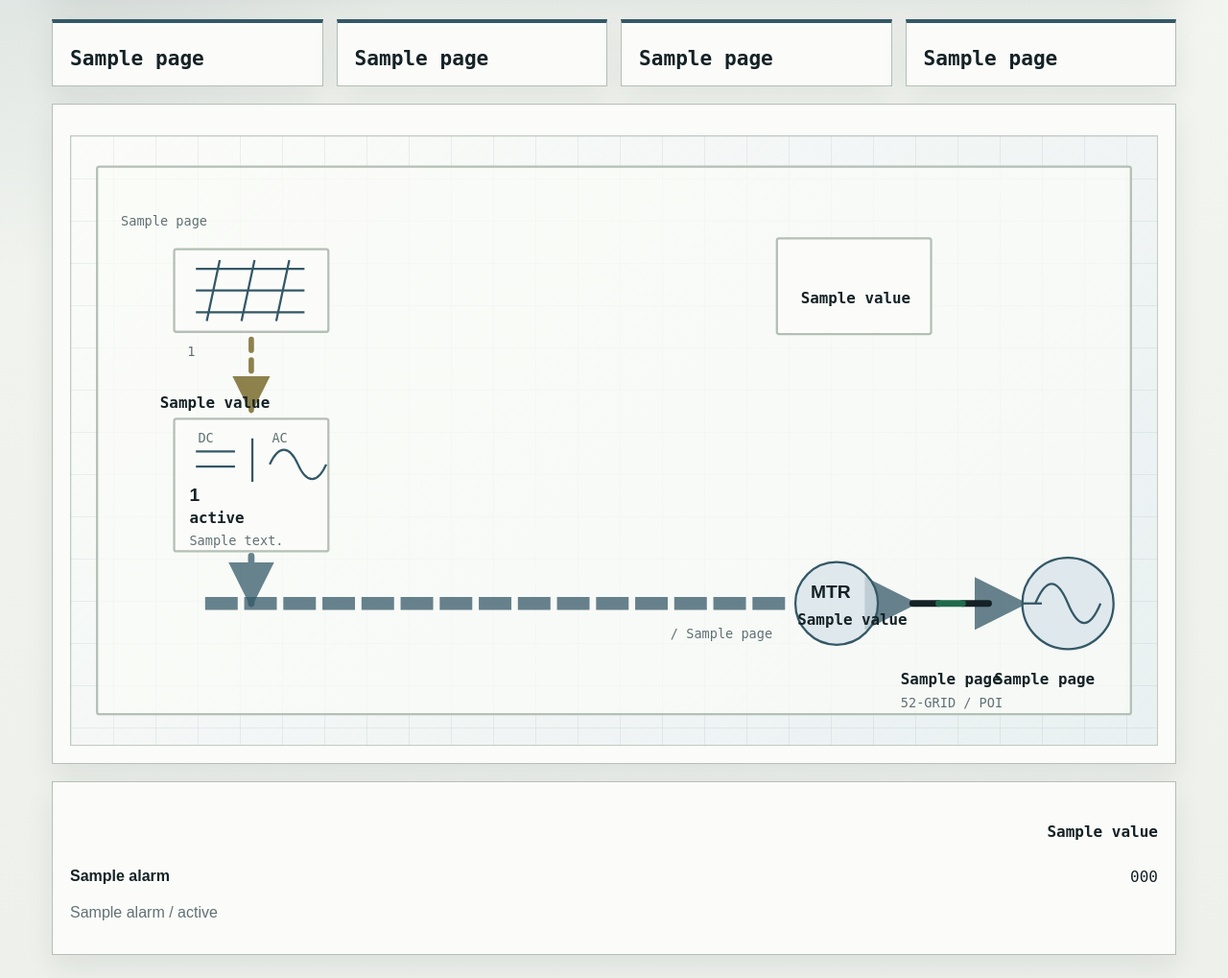
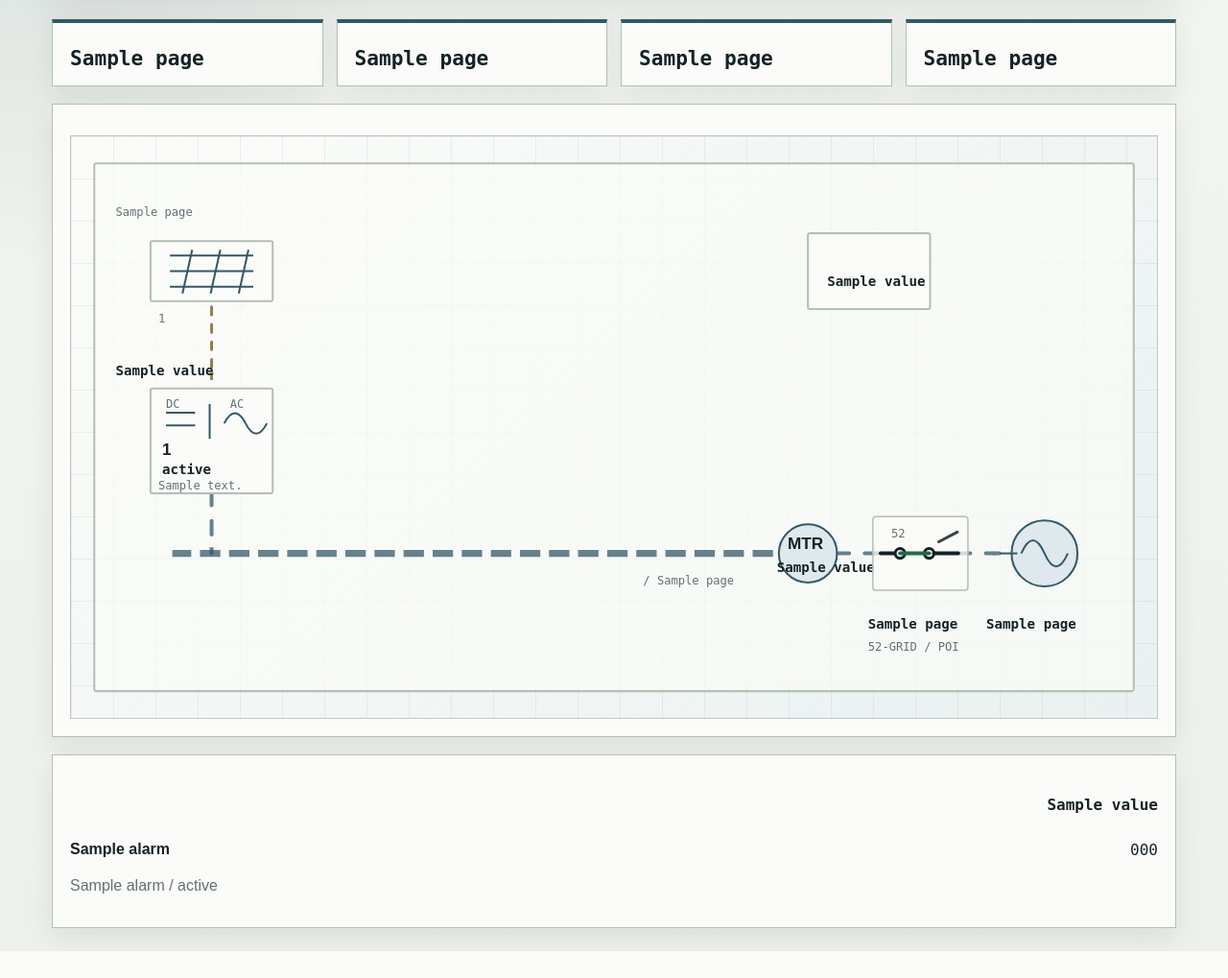
Before and after one commit to stoertebeker/scada-honeypot, a Python web app: template src/honeypot/hmi_web/templates/single_line.html in a window 1280 px wide. Shown: the part 165-1184 px from the top of the page at 96% size. After the commit the page ends 1156 px from the top, so only its background shows below. Run offline with Jinja, Linux system fonts and the light colour scheme; the template is opened without the code that fills it: most values are stand-ins (such as "Sample title", 1, 10 or a date in 2020).

Commit message:
fix: refine single-line switch layout

```diff
--- a/src/honeypot/hmi_web/templates/single_line.html
+++ b/src/honeypot/hmi_web/templates/single_line.html
@@ -169,17 +169,17 @@
     .energy-canvas {
       display: block;
       width: 100%;
-      min-width: 900px;
-      min-height: 570px;
+      min-width: 980px;
+      min-height: 540px;
     }
 
     .sld-wire {
       fill: none;
       stroke: var(--accent);
-      stroke-width: 7;
+      stroke-width: 4;
       stroke-linecap: round;
       stroke-linejoin: round;
-      stroke-dasharray: 18 18;
+      stroke-dasharray: 14 16;
       marker-end: url("#flow-arrow");
       opacity: 0.74;
       animation: flow-pulse 1.6s linear infinite;
@@ -202,10 +202,10 @@
     .dc-wire {
       fill: none;
       stroke: var(--dc);
-      stroke-width: 5;
+      stroke-width: 3;
       stroke-linecap: round;
       stroke-linejoin: round;
-      stroke-dasharray: 10 9;
+      stroke-dasharray: 8 10;
       marker-end: url("#flow-arrow");
       opacity: 0.78;
       animation: flow-pulse 1.8s linear infinite;
@@ -218,13 +218,17 @@
     }
 
     .ac-feeder {
-      stroke-width: 6;
+      stroke-width: 4;
     }
 
     .sld-bus {
-      stroke-width: 12;
+      stroke-width: 7;
       stroke-linecap: square;
       marker-end: none;
+    }
+
+    .flow-line {
+      transition: opacity 160ms ease, filter 160ms ease;
     }
 
     .flow-barrier,
@@ -271,12 +275,30 @@
     .sld-symbol.alarm,
     .sld-device.alarm { stroke: var(--alarm); }
 
+    .breaker-frame {
+      fill: rgba(251, 252, 249, 0.72);
+      stroke: var(--line);
+      stroke-width: 1.5;
+    }
+
     .breaker-contact,
-    .breaker-blade {
+    .breaker-blade,
+    .breaker-handle {
       fill: none;
       stroke: var(--ink);
-      stroke-width: 6;
+      stroke-width: 4;
       stroke-linecap: round;
+    }
+
+    .breaker-terminal {
+      fill: var(--panel);
+      stroke: var(--ink);
+      stroke-width: 3;
+    }
+
+    .breaker-handle {
+      stroke-width: 3;
+      opacity: 0.85;
     }
 
     .breaker-blade.closed { stroke: var(--good); }
@@ -297,8 +319,13 @@
     .sld-switch-link:hover .breaker-blade,
     .sld-switch-link:focus .breaker-contact,
     .sld-switch-link:focus .breaker-blade {
-      stroke-width: 8;
+      stroke-width: 5;
       filter: drop-shadow(0 8px 8px rgba(20, 34, 38, 0.16));
+    }
+
+    .sld-switch-link:hover .breaker-frame,
+    .sld-switch-link:focus .breaker-frame {
+      stroke: var(--accent);
     }
 
     .sld-node {
@@ -316,7 +343,7 @@
     .sld-node:focus .sld-device,
     .sld-node:focus .sld-symbol {
       stroke: var(--accent);
-      stroke-width: 3;
+      stroke-width: 2.5;
       filter: drop-shadow(0 8px 8px rgba(20, 34, 38, 0.16));
     }
 
@@ -326,8 +353,8 @@
     .energy-map:has([data-flow-node="meter"]:focus) .flow-line.meter-link,
     .energy-map:has([data-flow-node="grid"]:hover) .flow-line.grid-link,
     .energy-map:has([data-flow-node="grid"]:focus) .flow-line.grid-link {
-      stroke-width: 12;
-      opacity: 1;
+      opacity: 0.95;
+      filter: drop-shadow(0 2px 3px rgba(20, 34, 38, 0.18));
     }
 
     .energy-map:has([data-flow-node="invb-01"]:hover) .flow-line.invb-01,
@@ -336,8 +363,8 @@
     .energy-map:has([data-flow-node="invb-02"]:focus) .flow-line.invb-02,
     .energy-map:has([data-flow-node="invb-03"]:hover) .flow-line.invb-03,
     .energy-map:has([data-flow-node="invb-03"]:focus) .flow-line.invb-03 {
-      stroke-width: 12;
-      opacity: 1;
+      opacity: 0.95;
+      filter: drop-shadow(0 2px 3px rgba(20, 34, 38, 0.18));
     }
 
     .sld-label,
@@ -445,7 +472,7 @@
       }
 
       .energy-canvas {
-        min-width: 860px;
+        min-width: 980px;
       }
     }
   </style>
@@ -493,103 +520,108 @@
         <h2>{{ t("section.line_path.title") }}</h2>
         <div class="line-grid">
           <div class="energy-map {{ page.flow_tone }} {% if page.export_path_tone == 'alarm' %}is-isolated{% endif %}" role="group" aria-label="{{ t('section.line_path.title') }}">
-            <svg class="energy-canvas" viewBox="0 0 1000 560" role="img" aria-labelledby="energy-flow-title energy-flow-desc">
+            <svg class="energy-canvas" viewBox="0 0 1120 600" role="img" aria-labelledby="energy-flow-title energy-flow-desc">
               <title id="energy-flow-title">{{ t("section.line_path.title") }}</title>
               <desc id="energy-flow-desc">{{ page.flow_label }} / {{ t("label.export_power") }} {{ page.facts[1].value }}</desc>
               <defs>
-                <marker id="flow-arrow" viewBox="0 0 10 10" refX="9" refY="5" markerWidth="7" markerHeight="7" orient="auto-start-reverse">
-                  <path d="M 0 0 L 10 5 L 0 10 z" fill="context-stroke"></path>
+                <marker id="flow-arrow" viewBox="0 0 10 10" refX="9" refY="5" markerWidth="8" markerHeight="8" markerUnits="userSpaceOnUse" orient="auto-start-reverse">
+                  <path d="M 1 2 L 9 5 L 1 8 z" fill="context-stroke"></path>
                 </marker>
               </defs>
 
-              <rect class="sld-panel" x="24" y="28" width="952" height="504" rx="2"></rect>
+              <rect class="sld-panel" x="24" y="28" width="1072" height="544" rx="2"></rect>
               <text class="sld-label" x="46" y="58">{{ t("section.line_path.title") }}</text>
               <text class="sld-code" x="46" y="82">{{ page.flow_label }}</text>
 
               {% for node in page.inverter_nodes %}
               {% if loop.index <= 3 %}
-              {% set node_x = 95 + loop.index0 * 180 %}
-              {% set node_center = 166 + loop.index0 * 180 %}
-              <path class="dc-wire flow-line solar {{ node.asset_id }} {{ node.tone }}" data-sld-symbol="dc-feeder" d="M {{ node_center }} 180 V 252"></path>
-              <path class="sld-wire flow-line ac-feeder {{ node.asset_id }} {{ node.tone }}" data-sld-symbol="ac-feeder" d="M {{ node_center }} 382 V 430"></path>
+              {% set node_center = 145 + loop.index0 * 205 %}
+              <path class="dc-wire flow-line solar {{ node.asset_id }} {{ node.tone }}" data-sld-symbol="dc-feeder" d="M {{ node_center }} 170 V 250"></path>
+              <path class="sld-wire flow-line ac-feeder {{ node.asset_id }} {{ node.tone }}" data-sld-symbol="ac-feeder" d="M {{ node_center }} 368 V 430"></path>
               {% endif %}
               {% endfor %}
 
-              <path class="sld-wire flow-line sld-bus collection-bus {{ page.flow_tone }}" data-sld-symbol="collection-bus" d="M 125 430 H 665"></path>
-              <path class="sld-wire flow-line meter-link {{ page.export_path_tone }} {% if page.export_path_tone == 'alarm' %}export-halted{% endif %}" d="M 745 430 H 775"></path>
-              <path class="sld-wire flow-line grid-link {{ page.breaker_tone }} {% if page.export_path_tone == 'alarm' %}export-halted{% endif %}" d="M 845 430 H 876"></path>
-              <rect class="flow-barrier" x="775" y="416" width="70" height="28" rx="2"></rect>
+              <path class="sld-wire flow-line sld-bus collection-bus {{ page.flow_tone }}" data-sld-symbol="collection-bus" d="M 108 430 H 730"></path>
+              <path class="sld-wire flow-line meter-link {{ page.export_path_tone }} {% if page.export_path_tone == 'alarm' %}export-halted{% endif %}" d="M 790 430 H 835"></path>
+              <path class="sld-wire flow-line grid-link {{ page.breaker_tone }} {% if page.export_path_tone == 'alarm' %}export-halted{% endif %}" d="M 915 430 H 958"></path>
+              <rect class="flow-barrier" x="835" y="417" width="80" height="26" rx="2"></rect>
 
               {% for node in page.inverter_nodes %}
               {% if loop.index <= 3 %}
-              {% set node_x = 95 + loop.index0 * 180 %}
-              <g class="sld-node park" tabindex="0" data-flow-node="park" data-sld-symbol="dc-strings" transform="translate({{ node_x }}, 104)">
-                <rect class="sld-device {{ node.tone }}" x="0" y="0" width="142" height="76" rx="2"></rect>
-                <path class="sld-symbol {{ node.tone }}" d="M 20 18 H 120 M 20 38 H 120 M 20 58 H 120 M 42 10 L 30 66 M 74 10 L 62 66 M 106 10 L 94 66"></path>
-                <text class="sld-code" x="12" y="98">{{ t("label.dc_strings") }} {{ loop.index }}</text>
+              {% set node_x = 82 + loop.index0 * 205 %}
+              <g class="sld-node park" tabindex="0" data-flow-node="park" data-sld-symbol="dc-strings" transform="translate({{ node_x }}, 108)">
+                <rect class="sld-device {{ node.tone }}" x="0" y="0" width="126" height="62" rx="2"></rect>
+                <path class="sld-symbol {{ node.tone }}" d="M 20 15 H 106 M 20 31 H 106 M 20 47 H 106 M 43 9 L 33 54 M 72 9 L 62 54 M 101 9 L 91 54"></path>
+                <text class="sld-code" x="8" y="84">{{ t("label.dc_strings") }} {{ loop.index }}</text>
               </g>
               {% endif %}
               {% endfor %}
 
               <g class="sld-node ppc" tabindex="0" data-flow-node="ppc" data-sld-symbol="controller">
-                <rect class="sld-device {{ page.facts[2].tone }}" x="650" y="94" width="142" height="88" rx="2"></rect>
-                <text class="sld-title" x="672" y="130">{{ t("asset.ppc") }}</text>
-                <text class="sld-value sld-status-{{ page.facts[2].tone }}" x="672" y="154">{{ page.facts[2].value }}</text>
-                <text class="sld-code" x="672" y="174">{{ t("label.power_limit") }}</text>
+                <rect class="sld-device {{ page.facts[2].tone }}" x="760" y="100" width="126" height="78" rx="2"></rect>
+                <text class="sld-title" x="780" y="132">{{ t("asset.ppc") }}</text>
+                <text class="sld-value sld-status-{{ page.facts[2].tone }}" x="780" y="154">{{ page.facts[2].value }}</text>
+                <text class="sld-code" x="780" y="172">{{ t("label.power_limit") }}</text>
               </g>
 
               {% for node in page.inverter_nodes %}
               {% if loop.index <= 3 %}
-              {% set node_x = 95 + loop.index0 * 180 %}
+              {% set node_x = 82 + loop.index0 * 205 %}
               <g class="sld-node {{ node.asset_id }}" tabindex="0" data-flow-node="{{ node.asset_id }}" data-sld-symbol="inverter" transform="translate({{ node_x }}, 260)">
-                <rect class="sld-device {{ node.tone }}" x="0" y="0" width="142" height="122" rx="2"></rect>
-                <path class="sld-symbol {{ node.tone }}" d="M 20 30 H 56 M 20 44 H 56 M 72 18 V 58 M 88 42 C 96 24, 106 24, 114 42 C 122 60, 132 60, 140 42"></path>
-                <text class="sld-code" x="22" y="22">DC</text>
-                <text class="sld-code" x="90" y="22">AC</text>
-                <text class="sld-title" x="14" y="76">{{ node.asset_id }}</text>
-                <text class="sld-value sld-status-{{ node.tone }}" x="14" y="96">{{ node.status_label }}</text>
-                <text class="sld-code" x="14" y="116">{{ node.detail_label }}</text>
+                <rect class="sld-device {{ node.tone }}" x="0" y="0" width="126" height="108" rx="2"></rect>
+                <path class="sld-symbol {{ node.tone }}" d="M 16 25 H 46 M 16 38 H 46 M 61 16 V 52 M 76 36 C 83 22, 91 22, 98 36 C 105 50, 113 50, 120 36"></path>
+                <text class="sld-code" x="16" y="20">DC</text>
+                <text class="sld-code" x="82" y="20">AC</text>
+                <text class="sld-title" x="12" y="68">{{ node.asset_id }}</text>
+                <text class="sld-value sld-status-{{ node.tone }}" x="12" y="88">{{ node.status_label }}</text>
+                <text class="sld-code" x="8" y="104">{{ node.detail_label }}</text>
               </g>
               {% endif %}
               {% endfor %}
 
               <g class="sld-node meter" tabindex="0" data-flow-node="meter" data-sld-symbol="meter">
-                <circle class="sld-symbol {{ page.export_path_tone }}" cx="705" cy="430" r="38"></circle>
-                <text class="sld-title" x="681" y="425">MTR</text>
-                <text class="sld-value sld-status-{{ page.export_path_tone }}" x="669" y="450">{{ page.facts[1].value }}</text>
-                <text class="sld-label" x="650" y="492">{{ t("asset.revenue_meter") }}</text>
+                <circle class="sld-symbol {{ page.export_path_tone }}" cx="760" cy="430" r="30"></circle>
+                <text class="sld-title" x="739" y="425">MTR</text>
+                <text class="sld-value sld-status-{{ page.export_path_tone }}" x="728" y="449">{{ page.facts[1].value }}</text>
+                <text class="sld-label" x="706" y="488">{{ t("asset.revenue_meter") }}</text>
               </g>
 
               <g class="sld-node grid" tabindex="0" data-flow-node="grid">
                 <a class="sld-switch-link" href="/single-line/breaker-attempt" data-sld-action="breaker-click" aria-label="{{ t('asset.breaker') }} {{ page.breaker_label }}">
                   <g data-sld-symbol="breaker">
-                    <rect class="sld-switch-hit" x="760" y="390" width="96" height="78" rx="4"></rect>
-                    <line class="breaker-contact" x1="775" y1="430" x2="799" y2="430"></line>
-                    <line class="breaker-contact" x1="821" y1="430" x2="845" y2="430"></line>
+                    <rect class="sld-switch-hit" x="822" y="388" width="110" height="84" rx="4"></rect>
+                    <rect class="breaker-frame" x="827" y="392" width="98" height="76" rx="3"></rect>
+                    <text class="sld-code" x="846" y="414">52</text>
+                    <line class="breaker-contact" x1="835" y1="430" x2="850" y2="430"></line>
+                    <circle class="breaker-terminal" cx="855" cy="430" r="5"></circle>
+                    <circle class="breaker-terminal" cx="885" cy="430" r="5"></circle>
+                    <line class="breaker-contact" x1="890" y1="430" x2="915" y2="430"></line>
                     {% if page.breaker_tone == "alarm" %}
-                    <line class="breaker-blade open" x1="799" y1="430" x2="829" y2="402"></line>
+                    <line class="breaker-blade open" x1="855" y1="430" x2="888" y2="406"></line>
+                    <line class="breaker-handle" x1="896" y1="402" x2="914" y2="390"></line>
                     {% else %}
-                    <line class="breaker-blade closed" x1="799" y1="430" x2="821" y2="430"></line>
+                    <line class="breaker-blade closed" x1="855" y1="430" x2="885" y2="430"></line>
+                    <line class="breaker-handle" x1="895" y1="418" x2="914" y2="408"></line>
                     {% endif %}
-                    <rect class="breaker-gap" x="791" y="412" width="46" height="36" rx="2"></rect>
+                    <rect class="breaker-gap" x="850" y="416" width="40" height="28" rx="2"></rect>
                   </g>
                 </a>
                 <g data-sld-symbol="grid-source">
-                  <circle class="sld-symbol {{ page.grid_tone }}" cx="918" cy="430" r="42"></circle>
-                  <path class="sld-symbol {{ page.grid_tone }}" d="M 888 430 C 898 406, 908 406, 918 430 C 928 454, 938 454, 948 430"></path>
-                  <line class="sld-symbol {{ page.grid_tone }}" x1="876" y1="430" x2="894" y2="430"></line>
+                  <circle class="sld-symbol {{ page.grid_tone }}" cx="1004" cy="430" r="34"></circle>
+                  <path class="sld-symbol {{ page.grid_tone }}" d="M 980 430 C 988 412, 996 412, 1004 430 C 1012 448, 1020 448, 1028 430"></path>
+                  <line class="sld-symbol {{ page.grid_tone }}" x1="958" y1="430" x2="976" y2="430"></line>
                 </g>
-                <text class="sld-title" x="764" y="482">{{ t("asset.breaker") }}</text>
-                <text class="sld-value sld-status-{{ page.breaker_tone }}" x="764" y="504">{{ page.breaker_label }}</text>
-                <text class="sld-title" x="850" y="482">{{ t("asset.grid_interconnect") }}</text>
-                <text class="sld-value sld-status-{{ page.grid_tone }}" x="850" y="504">{{ page.grid_label }}</text>
-                <text class="sld-code" x="764" y="526">52-GRID / POI</text>
+                <text class="sld-title" x="822" y="488">{{ t("asset.breaker") }}</text>
+                <text class="sld-value sld-status-{{ page.breaker_tone }}" x="822" y="508">{{ page.breaker_label }}</text>
+                <text class="sld-title" x="944" y="488">{{ t("asset.grid_interconnect") }}</text>
+                <text class="sld-value sld-status-{{ page.grid_tone }}" x="944" y="508">{{ page.grid_label }}</text>
+                <text class="sld-code" x="822" y="530">52-GRID / POI</text>
               </g>
 
-              <text class="sld-label" x="124" y="462">{{ t("label.collection_bus") }}</text>
-              <text class="sld-code" x="552" y="462">{{ t("label.export_path") }} / {{ page.export_path_label }}</text>
-              <text class="sld-label" x="82" y="228">{{ t("asset.park") }}</text>
-              <text class="sld-value sld-status-{{ page.facts[0].tone }}" x="82" y="250">{{ page.facts[0].value }}</text>
+              <text class="sld-label" x="108" y="462">{{ t("label.collection_bus") }}</text>
+              <text class="sld-code" x="590" y="462">{{ t("label.export_path") }} / {{ page.export_path_label }}</text>
+              <text class="sld-label" x="46" y="224">{{ t("asset.park") }}</text>
+              <text class="sld-value sld-status-{{ page.facts[0].tone }}" x="46" y="246">{{ page.facts[0].value }}</text>
             </svg>
           </div>
         </div>
```
Also changed, not shown: tests/integration/test_hmi_web_overview.py (+3 -0 lines).
